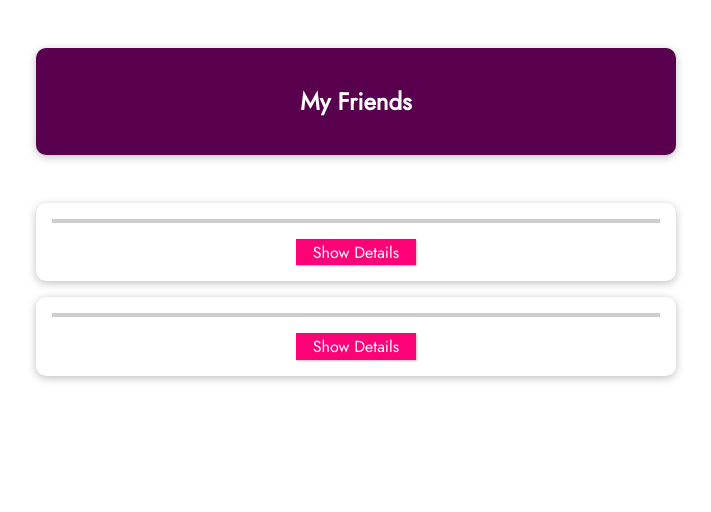
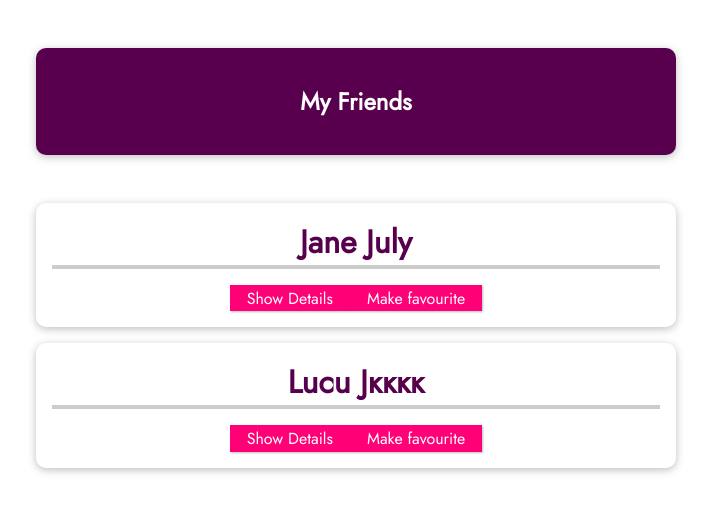
Before and after one commit to MarinaPasternak/VueJS, a Vue app in the folder udemy/project_with_VueCLI/vue-cli-01-a-new-vue-project/: page / in a window 1280 px wide. Shown: the top 512 px of the page, without its empty margins (284-995 px from the left). Built offline with nearby package versions, Linux system fonts and the light colour scheme.

Commit message:
added function to make friend favourite

```diff
--- a/udemy/project_with_VueCLI/vue-cli-01-a-new-vue-project/src/App.vue
+++ b/udemy/project_with_VueCLI/vue-cli-01-a-new-vue-project/src/App.vue
@@ -2,8 +2,13 @@
     <section>
         <header><h1>My Friends</h1></header>
         <ul>
-            <friend-contact></friend-contact>
-            <friend-contact></friend-contact>
+            <friend-contact
+                v-for="friend in friends"
+                :key = "friend.id"
+                :name = "friend.friendName"
+                :is-favourite="friend.isFavourite"
+                :email-address="friend.email"
+            ></friend-contact>
         </ul>
     </section>
 </template>
@@ -21,7 +26,7 @@
                     },
                     {
                         id: 'manuel',
-                        friendName: 'Lucu July',
+                        friendName: 'Lucu Jкккк',
                         phone: '234 555 23',
                         email: 'test122312312@gmail.com'
                     },
--- a/udemy/project_with_VueCLI/vue-cli-01-a-new-vue-project/src/components/FriendContact.vue
+++ b/udemy/project_with_VueCLI/vue-cli-01-a-new-vue-project/src/components/FriendContact.vue
@@ -1,7 +1,8 @@
 <template>
    <li>
-       <h2>{{ name }}</h2>
+       <h2>{{ name }} {{ friendIsFavourite ? '(Favourite)' : '' }}</h2>
        <button @click="toogleDetails">{{ detailsVisibility ? 'Hide' : 'Show' }} Details</button>
+       <button @click="toogleFavourite">{{ friendIsFavourite ? 'Not my favourite' : 'Make favourite' }}</button>
         <ul v-if="detailsVisibility">
             <li><strong>Phone:</strong>{{ phoneNumber }}</li>
             <li><strong>Email:</strong>{{ emailAddress }}</li>
@@ -33,17 +34,15 @@
         data() {
             return {
                 detailsVisibility: false,
-                friend: {
-                    id: 'manuel',
-                    friendName: 'Jane July',
-                    phone: '121 231 23 23',
-                    email: 'test@gmail.com'
-                }
+                friendIsFavourite: this.isFavourite
             };
         },
         methods: {
             toogleDetails() {
                 this.detailsVisibility = !this.detailsVisibility;
+            },
+            toogleFavourite() {
+                this.friendIsFavourite = !this.friendIsFavourite;
             }
         },
         computed: {}
```
